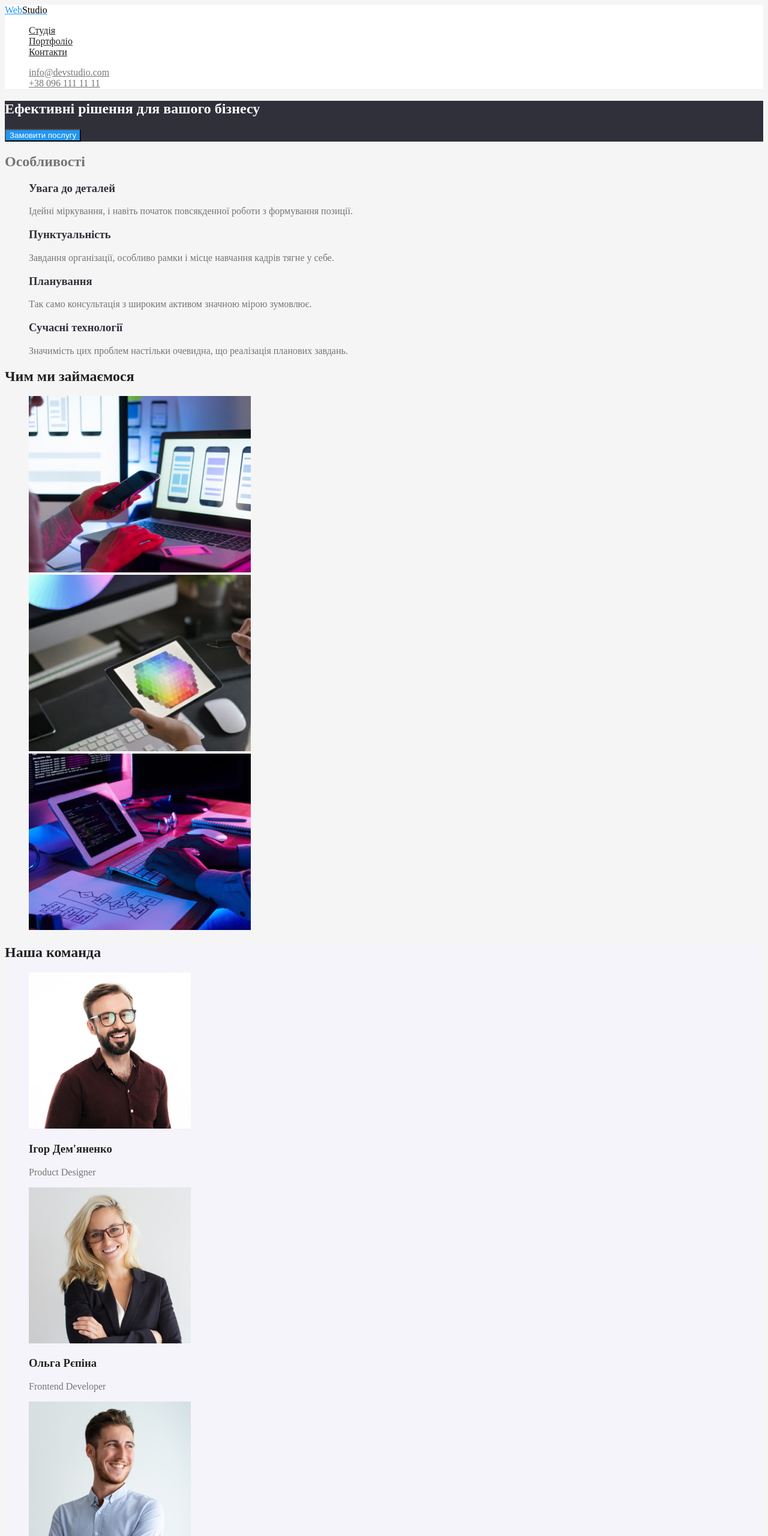
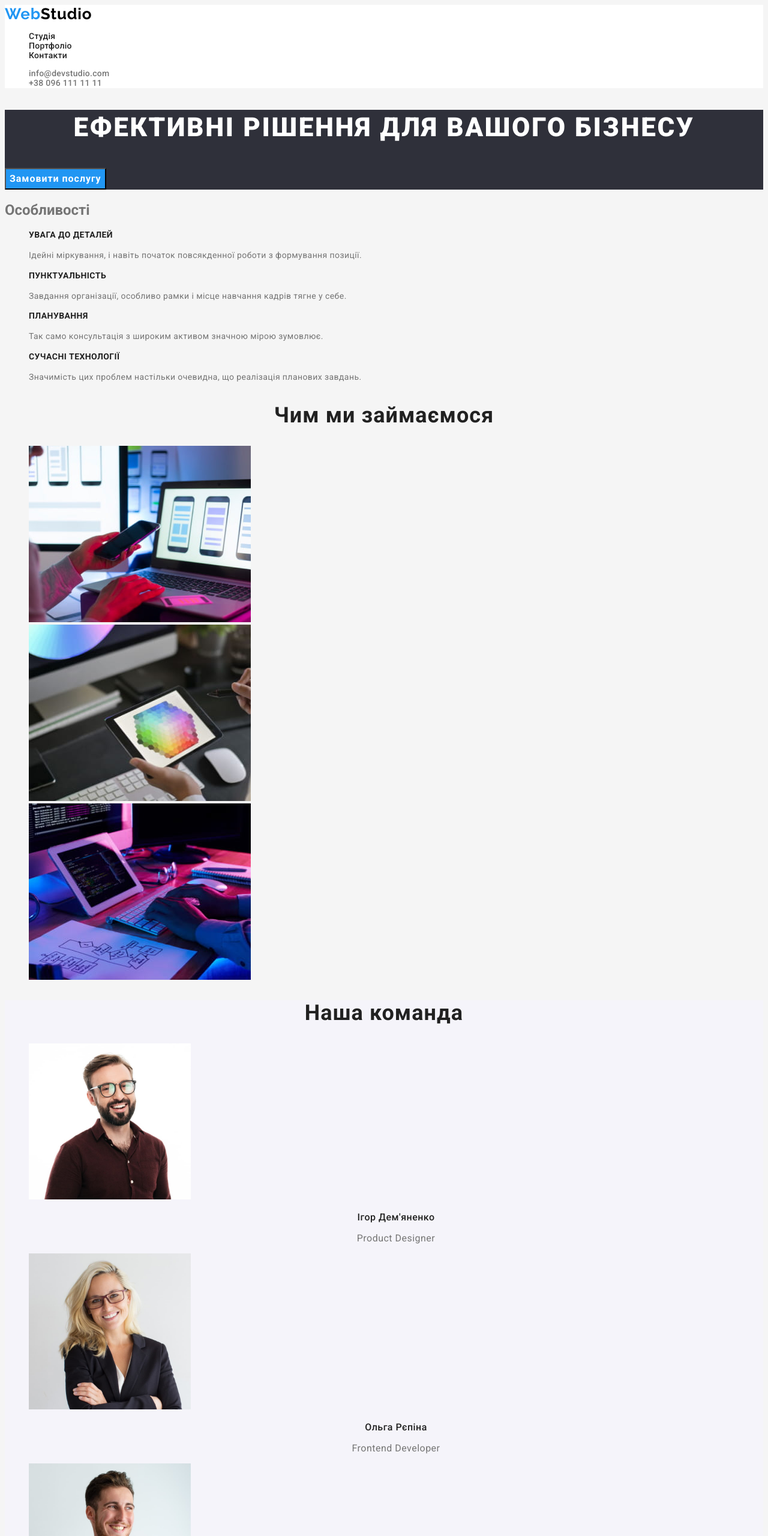
Before and after one commit to Siryi-Oleksandr/goit-markup-hw-02, a plain HTML site: page index.html in a window 1280 px wide. Shown: the top 2560 px of the page at 60% size. Drawn offline with Linux system fonts and the light colour scheme.

Commit message:
Stylization of the page Studio

```diff
--- a/css/styles.css
+++ b/css/styles.css
@@ -15,7 +15,6 @@
 :root {
   --primary-text-color: #757575;
   --title-text-color: #212121;
-  --subtitle-text-color: #2f303a;
   --accent-color: #2196f3;
   --white-text-color: #ffffff;
   /* CSS-змінні фонові кольори */
@@ -29,22 +28,39 @@
 body {
   color: var(--primary-text-color);
   background-color: var(--primary-bg-color);
+  font-family: Roboto, Raleway, Montserrat, sans-serif;
 }
 
-/* утиліта для скидання деяких налаштувань списків */
+/* скидання деяких налаштувань списків та посилань */
 ul {
   list-style: none;
+}
+a {
+  text-decoration: none;
 }
 
 /* Верхня лінія сторінки Студія */
 .logo-web {
   color: #2196f3;
+  text-decoration: none;
+
+  font-family: 'Raleway';
+  font-weight: 700;
+  font-size: 26px;
+  line-height: 1.2;
+  letter-spacing: 0.03em;
 }
+
 .logo-studio {
   color: #000000;
 }
 .header {
   background-color: var(--white-bg-color);
+
+  font-weight: 500;
+  font-size: 14px;
+  line-height: 1.14;
+  letter-spacing: 0.02em;
 }
 .nav a {
   color: var(--title-text-color);
@@ -72,36 +88,83 @@ ul {
 
 .hero-title {
   color: var(--white-text-color);
+
+  font-weight: 900;
+  font-size: 44px;
+  line-height: 1.36;
+  text-align: center;
+  letter-spacing: 0.06em;
+  text-transform: uppercase;
 }
 
 .hero .button {
   color: var(--white-text-color);
   background-color: var(--accent-bg-color);
+  cursor: pointer;
+
+  font-family: inherit;
+  font-weight: 700;
+  font-size: 16px;
+  line-height: 1.88;
+  text-align: center;
+  letter-spacing: 0.06em;
 }
 
-/* Основний контент Студія */
+/* Основний контент Студія-Особливості */
 
 .section-features {
 }
 
-.section-work {
+.section-features .subtitle {
+  color: var(--title-text-color);
+
+  font-weight: 700;
+  font-size: 14px;
+  line-height: 1.14;
+  letter-spacing: 0.03em;
+  text-transform: uppercase;
+}
+
+.section-features p {
+  font-weight: 400;
+  font-size: 14px;
+  line-height: 1.71;
+  letter-spacing: 0.03em;
+}
+
+/* "Чим ми займаємося" AND "Наша команда" */
+
+.section-work h2,
+.section-team h2 {
+  color: var(--title-text-color);
+
+  font-weight: 700;
+  font-size: 36px;
+  line-height: 1.17;
+  text-align: center;
+  letter-spacing: 0.03em;
 }
 
 .section-team {
   background-color: var(--secondary-bg-color);
 }
 
-.section-title {
+.section-team h3 {
   color: var(--title-text-color);
+
+  font-weight: 500;
+  font-size: 16px;
+  line-height: 1.19;
+  text-align: center;
+  letter-spacing: 0.03em;
 }
 
-.section-features .section-subtitle {
-  color: var(--subtitle-text-color);
-}
-
-.section-team h3,
-.section-projects h3 {
-  color: var(--title-text-color);
+.section-team p {
+  font-weight: 400;
+  font-size: 16px;
+  line-height: 1.19;
+  text-align: center;
+  letter-spacing: 0.03em;
 }
 
 /* Підвал сторінки */
@@ -110,23 +173,31 @@ ul {
   background-color: var(--footer-bg-color);
 }
 
-.footer .logo-web {
-  color: #2196f3;
-}
 footer .logo-studio {
   color: #ffffff;
 }
 
 .footer .address {
   color: var(--white-text-color);
+
+  font-style: normal;
+  font-weight: 400;
+  font-size: 14px;
+  line-height: 1.71;
+  letter-spacing: 0.03em;
 }
 
-.footer .contacts {
+.footer-address a {
   color: rgba(255, 255, 255, 0.6);
+  font-style: normal;
+  font-weight: 400;
+  font-size: 14px;
+  line-height: 1.71;
+  letter-spacing: 0.03em;
 }
 
-.footer .contacts:hover,
-.footer .contacts:focus {
+.footer-address a:hover,
+.footer-address a:focus {
   color: var(--accent-color);
 }
 
@@ -135,6 +206,8 @@ footer .logo-studio {
 .filters .button {
   color: var(--title-text-color);
   background-color: var(--secondary-bg-color);
+  cursor: pointer;
+  font-family: inherit;
 }
 
 .filters .button:hover,
@@ -142,3 +215,7 @@ footer .logo-studio {
   color: var(--white-text-color);
   background-color: var(--accent-bg-color);
 }
+
+.section-projects h2 {
+  color: var(--title-text-color);
+}
--- a/index.html
+++ b/index.html
@@ -1,10 +1,14 @@
 <!DOCTYPE html>
-<html lang="X-UA-Compatible">
+<html lang="Uk">
   <head>
     <meta charset="UTF-8" />
     <meta http-equiv="X-UA-Compatible" content="IE=edge" />
     <meta name="viewport" content="width=device-width, initial-scale=1.0" />
     <title>Студія</title>
+    <link
+      href="https://fonts.googleapis.com/css2?family=Raleway:wght@700&family=Roboto:wght@400;500;700;900&display=swap"
+      rel="stylesheet"
+    />
     <link rel="stylesheet" href="./css/styles.css" />
   </head>
   <body>
@@ -13,13 +17,13 @@
     <header class="header">
       <a href="./index.html" class="logo-web">Web<span class="logo-studio">Studio</span></a>
       <nav class="nav">
-        <ul class="list">
-          <li><a href="">Студія</a></li>
+        <ul class="">
+          <li><a href="./index.html">Студія</a></li>
           <li><a href="./portfolio.html">Портфоліо</a></li>
           <li><a href="">Контакти</a></li>
         </ul>
       </nav>
-      <ul class="contacts list">
+      <ul class="contacts">
         <li><a href="mailto:info@devstudio.com">info@devstudio.com</a></li>
         <li><a href="tel:+380961111111">+38 096 111 11 11</a></li>
       </ul>
@@ -40,19 +44,19 @@
         <h2>Особливості</h2>
         <ul class="feature-list">
           <li>
-            <h3 class="section-subtitle">Увага до деталей</h3>
+            <h3 class="subtitle">Увага до деталей</h3>
             <p>Ідейні міркування, і навіть початок повсякденної роботи з формування позиції.</p>
           </li>
           <li>
-            <h3 class="section-subtitle">Пунктуальність</h3>
+            <h3 class="subtitle">Пунктуальність</h3>
             <p>Завдання організації, особливо рамки і місце навчання кадрів тягне у себе.</p>
           </li>
           <li>
-            <h3 class="section-subtitle">Планування</h3>
+            <h3 class="subtitle">Планування</h3>
             <p>Так само консультація з широким активом значною мірою зумовлює.</p>
           </li>
           <li>
-            <h3 class="section-subtitle">Сучасні технології</h3>
+            <h3 class="subtitle">Сучасні технології</h3>
             <p>Значимість цих проблем настільки очевидна, що реалізація планових завдань.</p>
           </li>
         </ul>
@@ -61,11 +65,11 @@
       <!-- Чим ми займаємося -->
 
       <section class="section-work">
-        <h2 class="section-title">Чим ми займаємося</h2>
-        <ul class="">
+        <h2>Чим ми займаємося</h2>
+        <ul>
           <li>
             <img
-              src="images/box-1.jpg"
+              src="./images/box-1.jpg"
               alt="Жінка користується телефоном та ноутбуком"
               width="370"
               height="294"
@@ -73,7 +77,7 @@
           </li>
           <li>
             <img
-              src="images/box-2.jpg"
+              src="./images/box-2.jpg"
               alt="Дизайнер використовує планшет"
               width="370"
               height="294"
@@ -81,7 +85,7 @@
           </li>
           <li>
             <img
-              src="images/box-3.jpg"
+              src="./images/box-3.jpg"
               alt="Чоловік займається програмуванням"
               width="370"
               height="294"
@@ -93,26 +97,26 @@
       <!-- Наша команда -->
 
       <section class="section-team">
-        <h2 class="section-title">Наша команда</h2>
+        <h2>Наша команда</h2>
         <div>
-          <ul class="team-list">
+          <ul>
             <li>
-              <img src="images/card-1.jpg" alt="Ігор Дем'яненко" width="270" height="260" />
+              <img src="./images/card-1.jpg" alt="Ігор Дем'яненко" width="270" height="260" />
               <h3>Ігор Дем'яненко</h3>
               <p lang="En">Product Designer</p>
             </li>
             <li>
-              <img src="images/card-2.jpg" alt="Ольга Рєпіна" width="270" height="260" />
+              <img src="./images/card-2.jpg" alt="Ольга Рєпіна" width="270" height="260" />
               <h3>Ольга Рєпіна</h3>
               <p lang="En">Frontend Developer</p>
             </li>
             <li>
-              <img src="images/card-3.jpg" alt="Микола Тарасов" width="270" height="260" />
+              <img src="./images/card-3.jpg" alt="Микола Тарасов" width="270" height="260" />
               <h3>Микола Тарасов</h3>
               <p lang="En">Marketing</p>
             </li>
             <li>
-              <img src="images/card-4.jpg" alt="Михайло Єрмаков" width="270" height="260" />
+              <img src="./images/card-4.jpg" alt="Михайло Єрмаков" width="270" height="260" />
               <h3>Михайло Єрмаков</h3>
               <p lang="En">UI Designer</p>
             </li>
@@ -125,9 +129,9 @@
 
     <footer class="footer">
       <a href="./index.html" class="logo-web">Web<span class="logo-studio">Studio</span></a>
-      <address>
+      <address class="footer-address">
         <p class="address">м. Київ, пр-т Лесі Українки, 26</p>
-        <ul class="contacts">
+        <ul>
           <li><a href="mailto:info@devstudio.com">info@devstudio.com</a></li>
           <li><a href="tel:+380961111111">+38 096 111 11 11</a></li>
         </ul>
```
Also changed, not shown: portfolio.html (+16 -14 lines).
